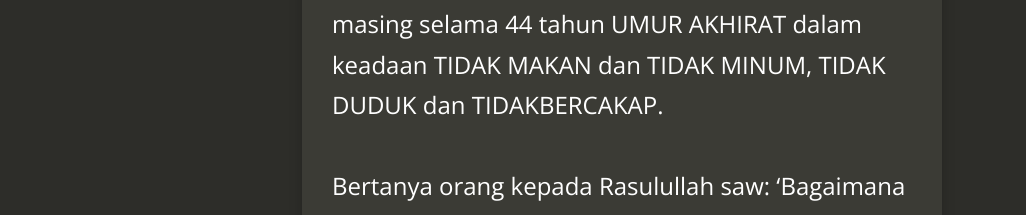
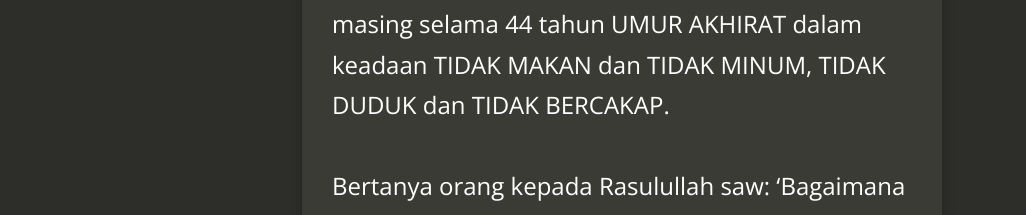
Before and after one commit to kedamaian/swsyafiq, a Jekyll site: the page built from _posts/2016-09-19-mayat-yang-tidak-reput-dan-busuk-di-hari-kiamat-kelak.md, in a window 1280 px wide and 900 px high. Shown: the part 673-888 px from the top of the window, without its empty margins (18-1044 px from the left). Built offline with Jekyll 4.4.1, drawn with Linux system fonts in a browser that asks for light colours; nearby versions of some CDN libraries; comment, search, counter and statistics services are not loaded; some of the changed text lies outside the part shown.

Commit message:
Created 2016-09-19-mayat-yang-tidak-reput-dan-busuk-di-hari-kiamat-kelak.md

```diff
--- a/_posts/2016-09-19-mayat-yang-tidak-reput-dan-busuk-di-hari-kiamat-kelak.md
+++ b/_posts/2016-09-19-mayat-yang-tidak-reput-dan-busuk-di-hari-kiamat-kelak.md
@@ -7,7 +7,7 @@
   - Tazkirah
 ---
 ## SEPULUH ORANG YANG MAYATNYA TIDAK BUSUK DAN TIDAK REPUT DI HARI QIAMAT KELAK
-Disebutkan di dalam satu riwayat, bahawasanya apabila para makhluk dibangkitkan dari kubur, mereka semuanya berdiri tegak di kubur masing-masing selama 44 tahun UMUR AKHIRAT dalam keadaan TIDAK MAKAN dan TIDAK MINUM, TIDAK DUDUK dan TIDAKBERCAKAP.
+Disebutkan di dalam satu riwayat, bahawasanya apabila para makhluk dibangkitkan dari kubur, mereka semuanya berdiri tegak di kubur masing-masing selama 44 tahun UMUR AKHIRAT dalam keadaan TIDAK MAKAN dan TIDAK MINUM, TIDAK DUDUK dan TIDAK BERCAKAP.
 
 Bertanya orang kepada Rasulullah saw: 'Bagaimana kita dapat mengenali ORANG-ORANG MUKMIN kelak di hari qiamat?'
 
@@ -39,7 +39,7 @@
 
 Didalam satu riwayat yang lain dari Jabir bin Abdullah ra sabda Rasulullah saw: Apabila datang hari QIAMAT dan orang-orang yang berada di dalam kubur dibangkitkan maka Allah swt memberi wahyu kepada Malaikat Ridhwan:
 
-`Wahai Ridhwan, sesungguhnya Aku telah mengeluarkan hamba-hamba Ku berpuasa ( Ahli Puasa ) dari kubur mereka di dalam keadaan letih dan dahaga. Maka ambillah dan berikan mereka segala makanan yang digoreng dan buah-buahan SYURGA.`
+> Wahai Ridhwan, sesungguhnya Aku telah mengeluarkan hamba-hamba Ku berpuasa ( Ahli Puasa ) dari kubur mereka di dalam keadaan letih dan dahaga. Maka ambillah dan berikan mereka segala makanan yang digoreng dan buah-buahan SYURGA.
 
 Maka Malaikat Ridhwan menyeru, wahai sekelian kawan-kawan dan semua anak-anak yang belum baligh, lalu mereka semua datang dengan membawa dulang dari nur dan berhimpun dekat Malaikat Ridhwan bersama dulang yang penuh dengan buahan dan minuman yang lazat dari syurga dengan sangat banyak melebihi daun-daun kayu di bumi.
 
```
